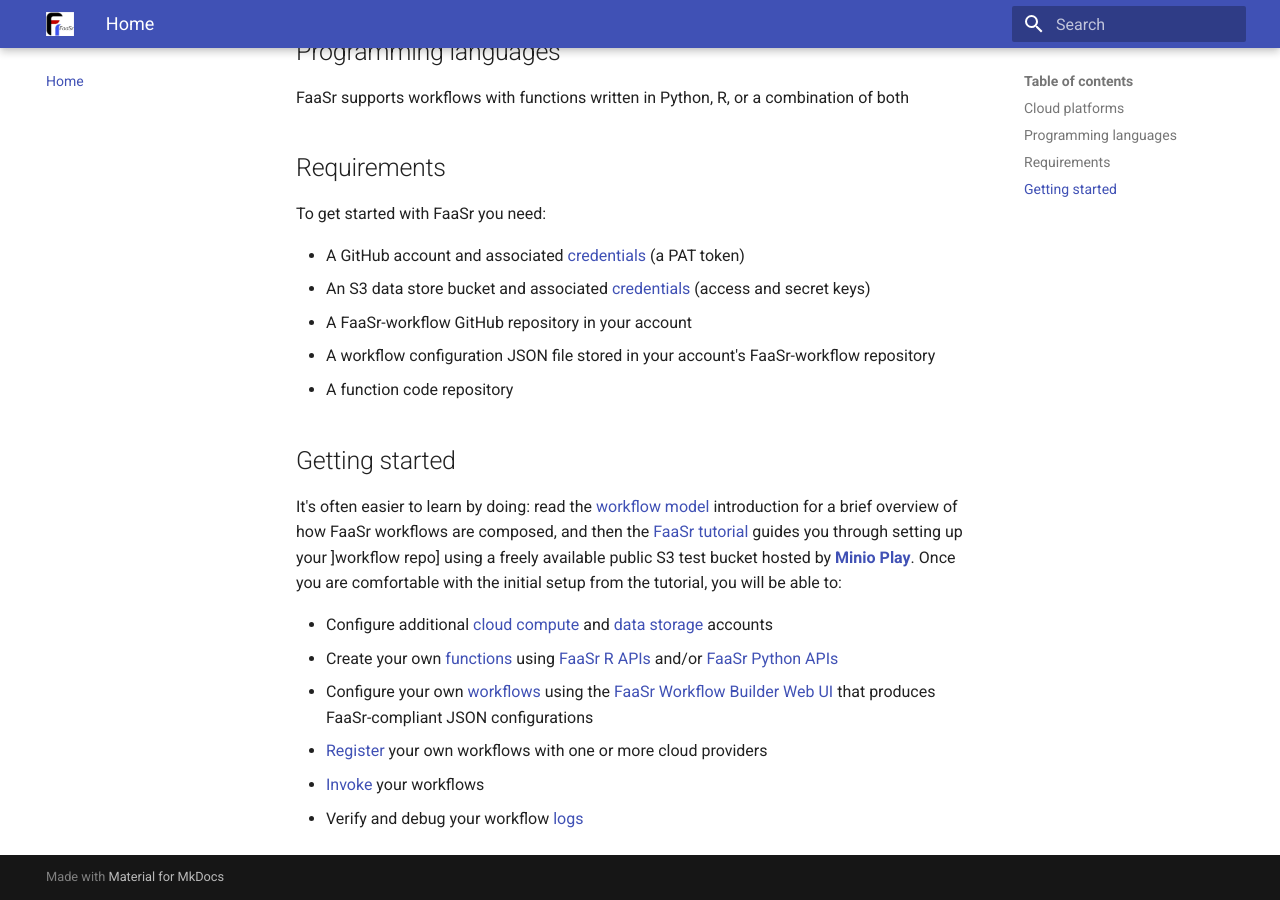
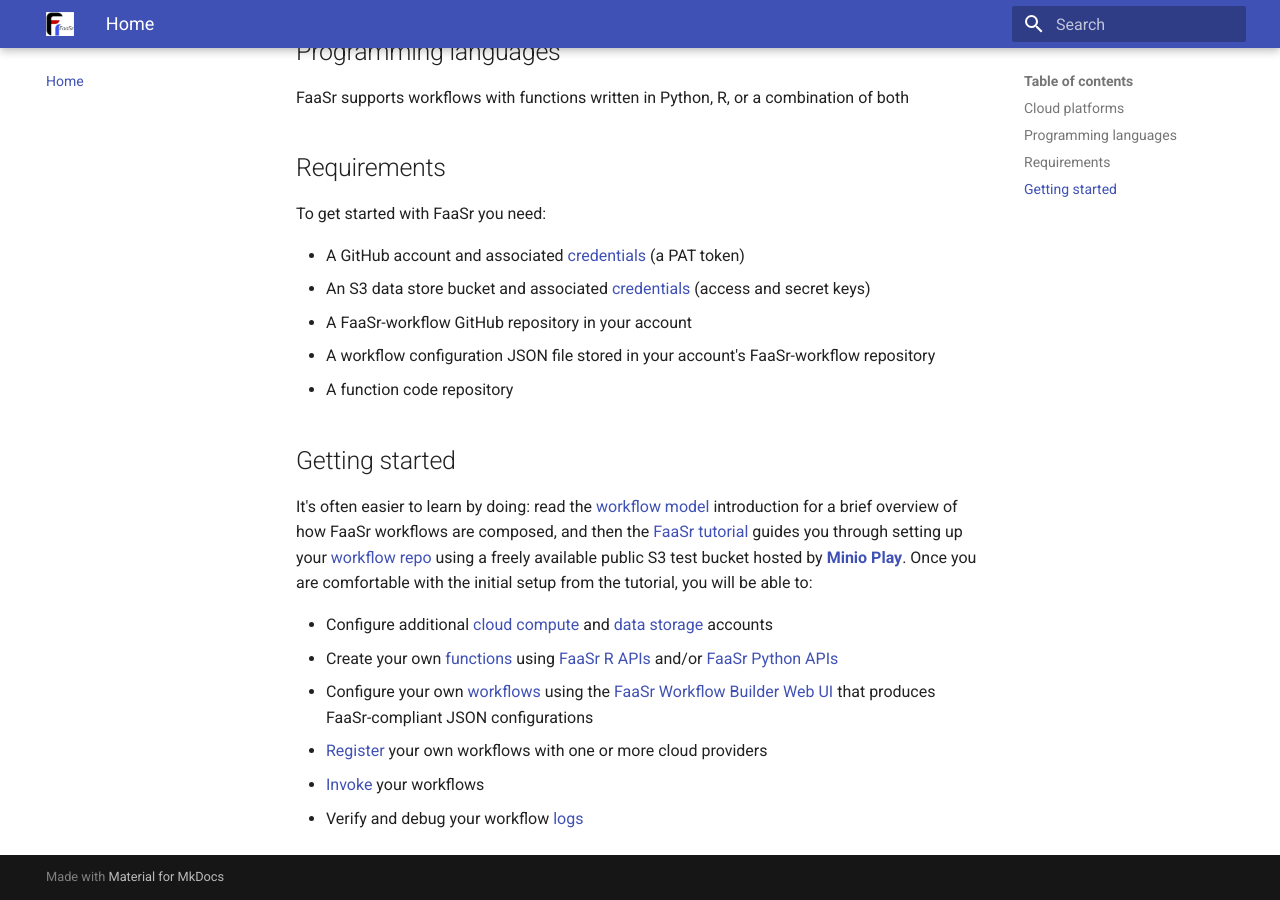
Before and after one commit to nolcut/FaaSr-Docs, an MkDocs documentation site: the page built from docs/index.md, in a window 1280 px wide and 900 px high, scrolled down 1002 px. Built offline with MkDocs 1.6.1 and Material for MkDocs 9.7.7, drawn with Linux system fonts in a browser that asks for light colours.

```diff
--- a/docs/index.md
+++ b/docs/index.md
@@ -8,7 +8,6 @@ unattended and on-demand
 
 FaaSr simplifies deploying reproducible FaaS workflows in different cloud providers
 without any code changes, with a primary use case in scientific workflows
-
 
 ## Cloud platforms
 
@@ -52,7 +51,7 @@ To get started with FaaSr you need:
 
 ## Getting started
 
-It's often easier to learn by doing: read the [workflow model] introduction for a brief overview of how FaaSr workflows are composed, and then the [FaaSr tutorial] guides you through setting up your ]workflow repo] using a freely available public S3 test bucket hosted by __[Minio Play]__. Once you are comfortable with the initial setup from the tutorial, you will be able to:
+It's often easier to learn by doing: read the [workflow model] introduction for a brief overview of how FaaSr workflows are composed, and then the [FaaSr tutorial] guides you through setting up your [workflow repo] using a freely available public S3 test bucket hosted by __[Minio Play]__. Once you are comfortable with the initial setup from the tutorial, you will be able to:
 
 - Configure additional [cloud compute] and [data storage] accounts
 - Create your own [functions] using [FaaSr R APIs] and/or [FaaSr Python APIs]
```
Also changed, not shown: other parts of docs/index.md (+0 -1 lines).
